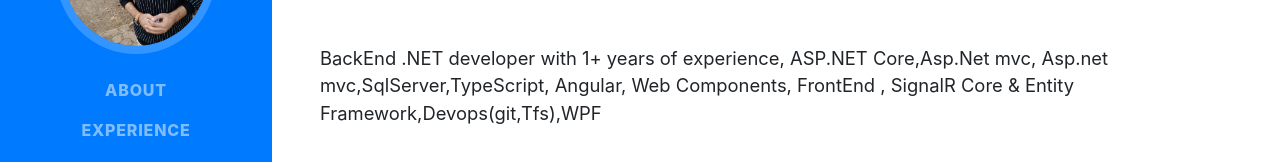
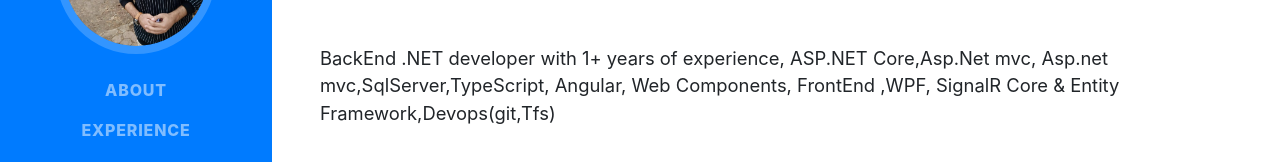
Before and after one commit to AmrElshaer/AmrElshaer.github.io, a website with bundled scripts: page index.html in a window 1280 px wide. Shown: the part 322-484 px from the top of the page. Built offline with nearby package versions, Linux system fonts and the light colour scheme; a web font is replaced by a local one.

Commit message:
Update index.html

```diff
--- a/index.html
+++ b/index.html
@@ -67,7 +67,7 @@
         <div class="mb-5">Egypt
             <a href="amrelsher07@gmail.com">amrelsher07@gmail.com</a>
         </div>
-        <p class="lead mb-5">BackEnd .NET developer with 1+ years of experience, ASP.NET Core,Asp.Net mvc, Asp.net mvc,SqlServer,TypeScript, Angular, Web Components, FrontEnd , SignalR Core & Entity Framework,Devops(git,Tfs),WPF</p>
+        <p class="lead mb-5">BackEnd .NET developer with 1+ years of experience, ASP.NET Core,Asp.Net mvc, Asp.net mvc,SqlServer,TypeScript, Angular, Web Components, FrontEnd ,WPF, SignalR Core & Entity Framework,Devops(git,Tfs)</p>
         <div class="social-icons">
           <a href="https://www.linkedin.com/in/amr-elsher-984903177/">
             <i class="fab fa-linkedin-in"></i>
```
